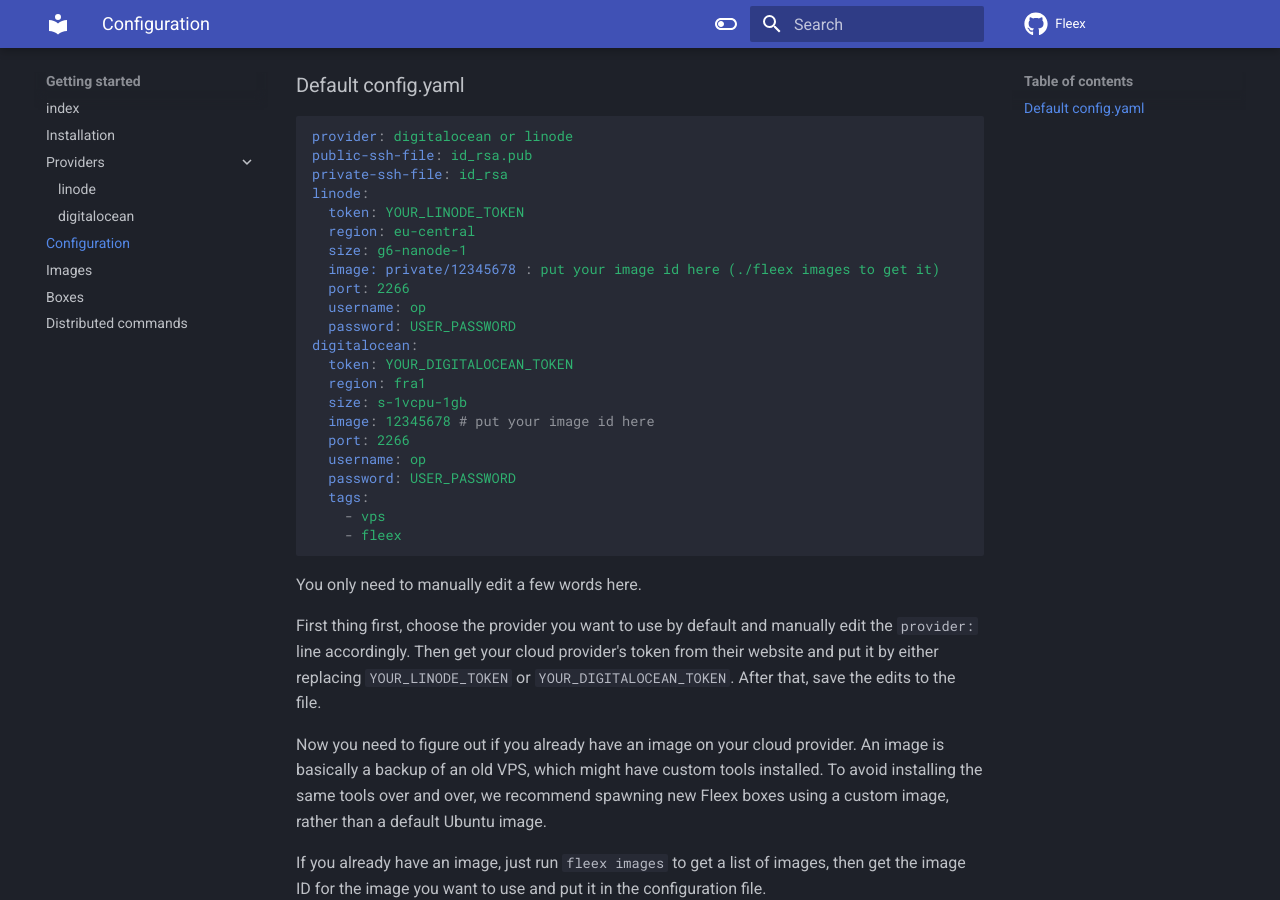
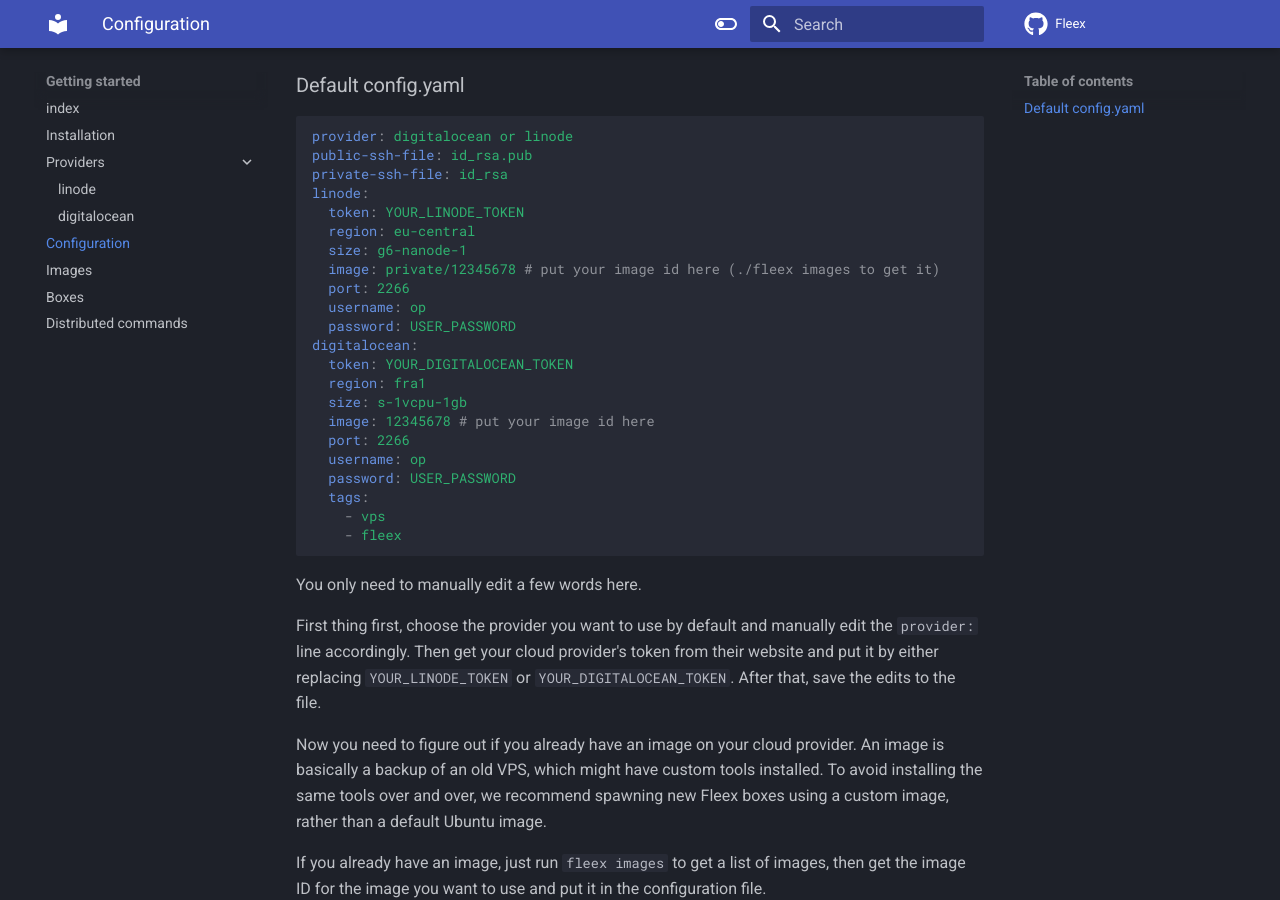
Before and after one commit to FleexSecurity/fleex-docs, an MkDocs documentation site: the page built from docs/get-started/config.md, in a window 1280 px wide and 900 px high, scrolled down 431 px. Built offline with MkDocs 1.6.1 and Material for MkDocs 9.7.7, drawn with Linux system fonts in a browser that asks for light colours; comment, search, counter and statistics services are not loaded.

Commit message:
Fix typo

```diff
--- a/docs/get-started/config.md
+++ b/docs/get-started/config.md
@@ -21,7 +21,7 @@
   token: YOUR_LINODE_TOKEN
   region: eu-central
   size: g6-nanode-1
-  image: private/12345678 : put your image id here (./fleex images to get it)
+  image: private/12345678 # put your image id here (./fleex images to get it)
   port: 2266
   username: op
   password: USER_PASSWORD
```
